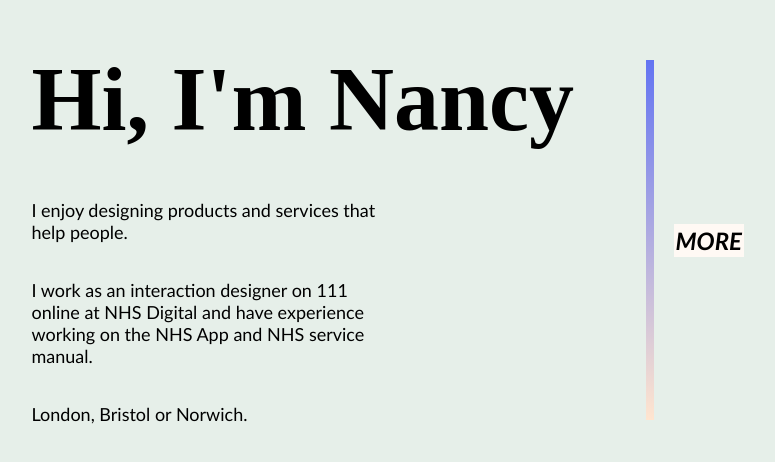
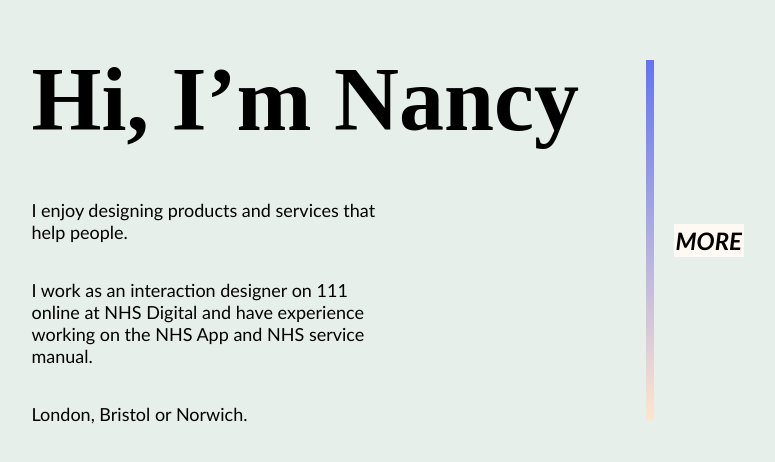
Before and after one commit to nancyhalladay24/nancyhalladay, a plain HTML site: page index.html in a window 1280 px wide. Shown: the part 168-630 px from the top of the page, without its empty margins (65-840 px from the left). Drawn offline with Linux system fonts and the light colour scheme.

Commit message:
new apostrophe

```diff
--- a/index.html
+++ b/index.html
@@ -9,7 +9,7 @@
 <div class="homepage-content">
 
 <div class="header">
-<h1>Hi, I'm Nancy</h1>
+<h1>Hi, I’m Nancy</h1>
 </div>
 
 <div class="content">
```
